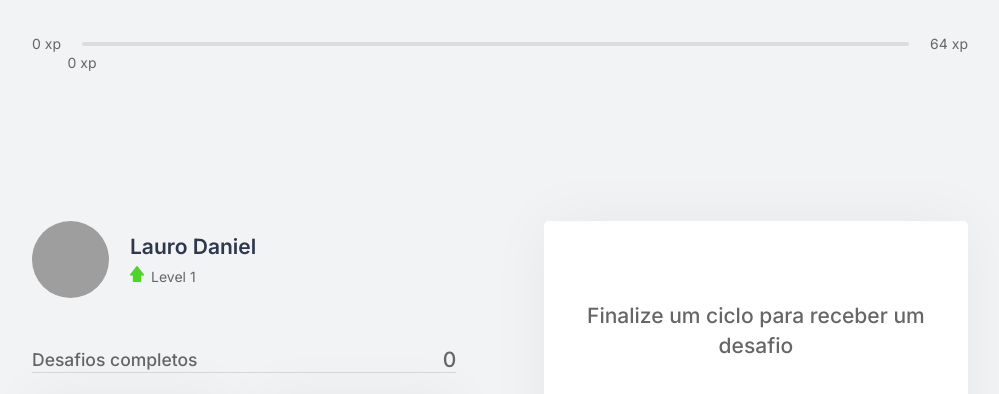
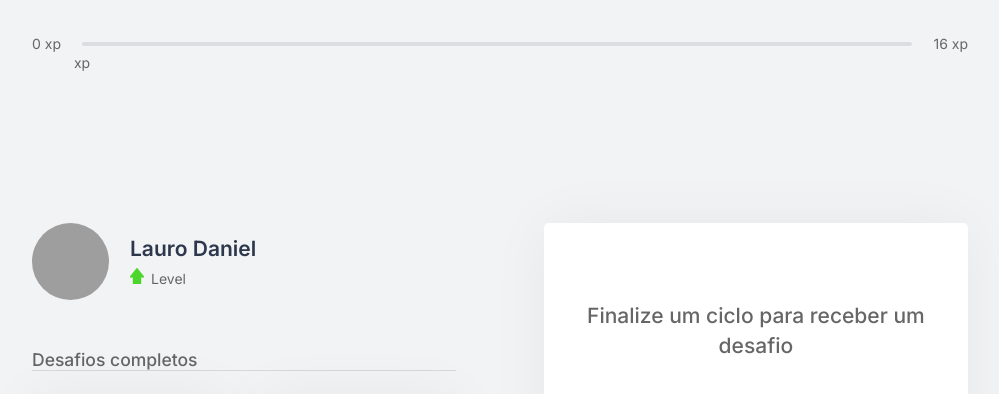
Before and after one commit to DanieIPassos/moveit-next, a Next.js app: page / in a window 1280 px wide. Shown: the top 394 px of the page, without its empty margins (140-1139 px from the left). Built offline with nearby package versions, Linux system fonts and the light colour scheme; grey boxes are pictures that could not be loaded.

Commit message:
fixing experience bar

```diff
--- a/src/contexts/ChallengesContext.tsx
+++ b/src/contexts/ChallengesContext.tsx
@@ -36,9 +36,9 @@
   children,
   ...rest
  }: ChallengesProviderProps){
-  const [level, setLevel] = useState(rest.level ?? 1);
-  const [currentExperience, setCurrentExperience] = useState(rest.currentExperience ?? 0);
-  const [challengesCompleted, setChallengesCompleted] = useState(rest.challengesCompleted ?? 0);
+  const [level, setLevel] = useState(rest.level);
+  const [currentExperience, setCurrentExperience] = useState(rest.currentExperience);
+  const [challengesCompleted, setChallengesCompleted] = useState(rest.challengesCompleted);
 
   const [activechallenge, setActiveChallenge] = useState<Challenge>(null)
   const [isLevelUpModalOpen, setIsLevelUpModalOpen] = useState(false)
```
